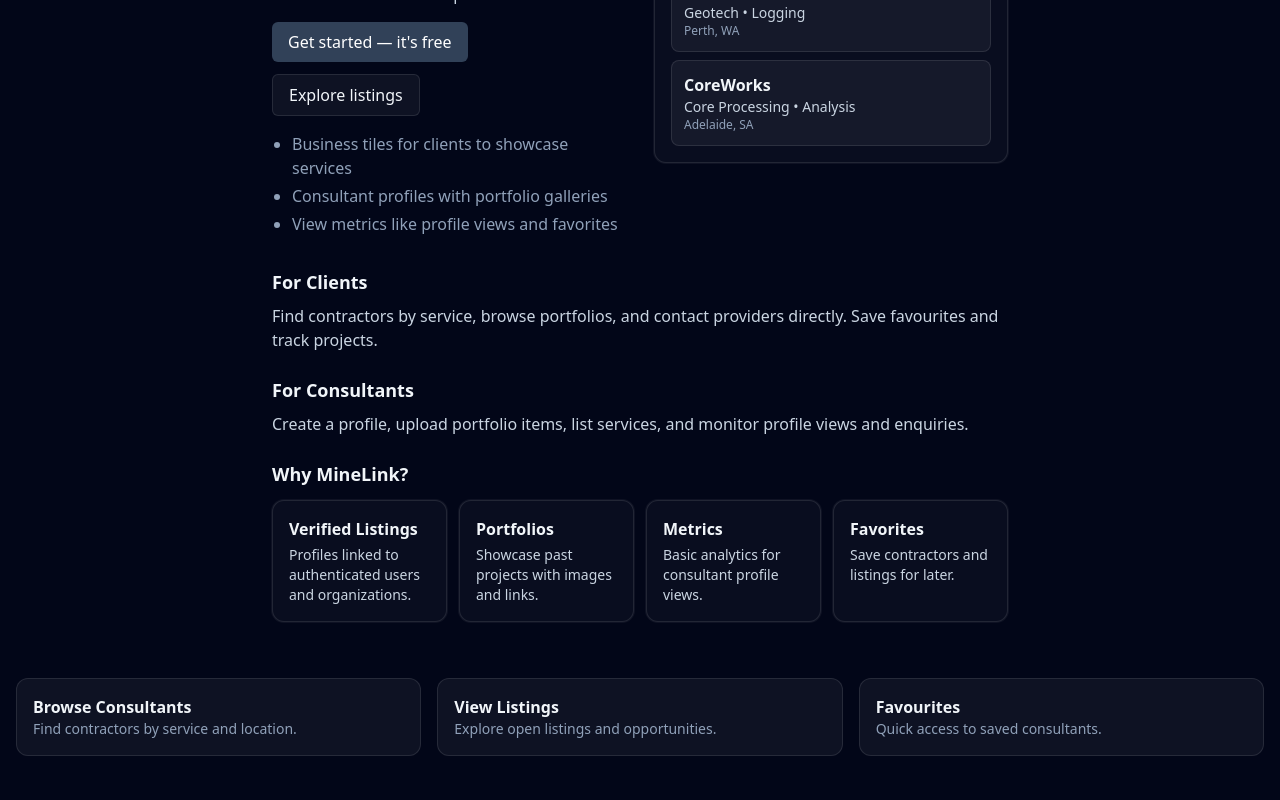
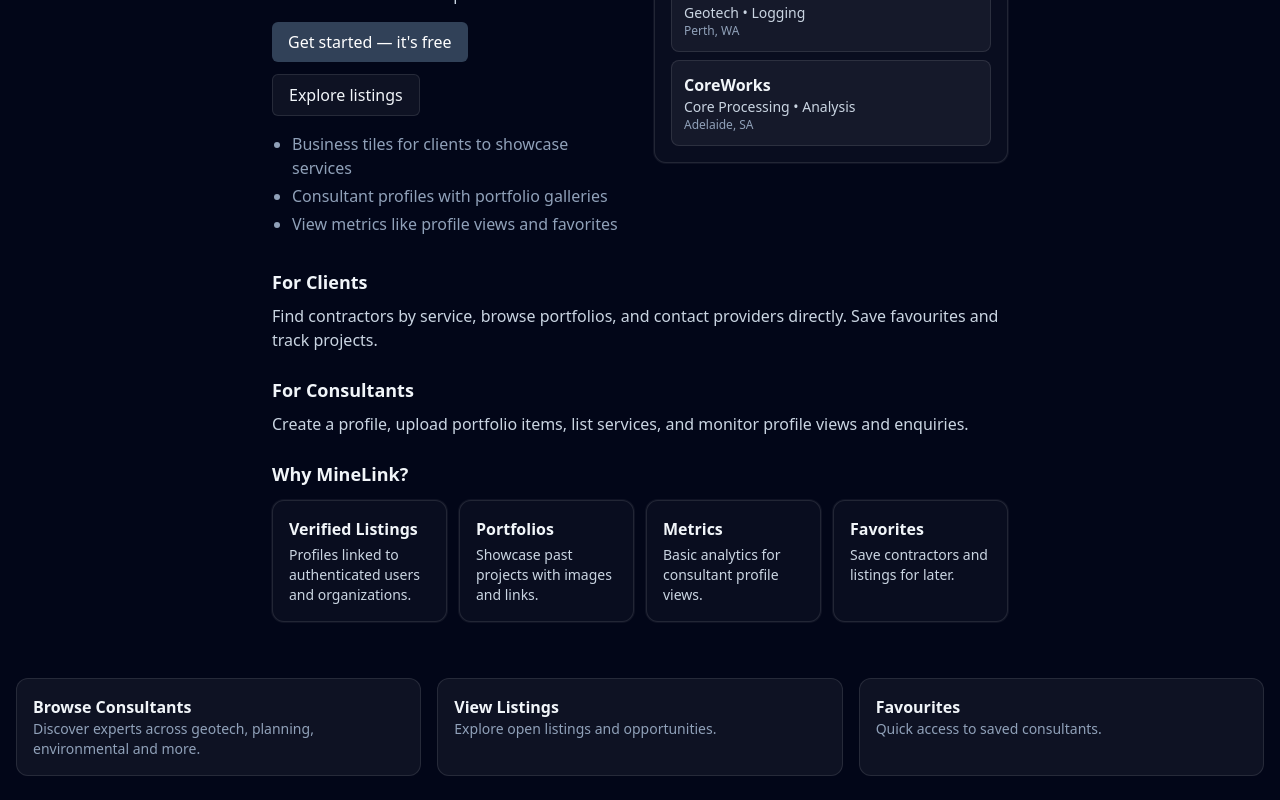
Before and after one commit to SIMPLIFYBI/LinkMine, a Next.js app: page / in a window 1280 px wide. Shown: the part 877-1677 px from the top of the page. Built offline with nearby package versions, Linux system fonts and the light colour scheme; no server answers.

Commit message:
chore: rebrand header to LinkMine

```diff
--- a/app/components/Header.jsx
+++ b/app/components/Header.jsx
@@ -11,10 +11,12 @@
   return (
     <header className="sticky top-0 z-40 bg-slate-900/70 backdrop-blur border-b border-white/10">
       <div className="mx-auto max-w-screen-xl px-4 h-14 flex items-center justify-between">
-        {/* Left: brand */}
-        <Logo />
+        <Link href="/" aria-label="Home" className="select-none">
+          <span className="text-xl font-bold tracking-tight bg-gradient-to-r from-sky-500 to-indigo-500 bg-clip-text text-transparent">
+            LinkMine
+          </span>
+        </Link>
         <nav className="flex items-center gap-1">
-          <Link href="/" className="text-lg font-semibold tracking-tight">MineLink</Link>
           <div className="hidden md:block">
             <DirectoryTab variant="desktop" />
           </div>
--- a/app/page.jsx
+++ b/app/page.jsx
@@ -122,17 +122,28 @@
 
       {/* Make the three boxes clickable */}
       <div className="mt-6 grid gap-4 grid-cols-1 sm:grid-cols-3">
-        <Link href="/consultants" className="group rounded-xl border border-white/10 bg-white/5 p-4 hover:bg-white/10 transition">
+        <Link
+          href="/consultants"
+          className="group block rounded-xl border border-white/10 bg-white/5 p-4 hover:bg-white/10 transition"
+        >
           <div className="text-base font-semibold">Browse Consultants</div>
-          <div className="text-sm text-slate-400">Find contractors by service and location.</div>
+          <div className="text-sm text-slate-400">
+            Discover experts across geotech, planning, environmental and more.
+          </div>
         </Link>
 
-        <Link href="/listings" className="group rounded-xl border border-white/10 bg-white/5 p-4 hover:bg-white/10 transition">
+        <Link
+          href="/listings"
+          className="group block rounded-xl border border-white/10 bg-white/5 p-4 hover:bg-white/10 transition"
+        >
           <div className="text-base font-semibold">View Listings</div>
           <div className="text-sm text-slate-400">Explore open listings and opportunities.</div>
         </Link>
 
-        <Link href="/favourites" className="group rounded-xl border border-white/10 bg-white/5 p-4 hover:bg-white/10 transition">
+        <Link
+          href="/favourites"
+          className="group block rounded-xl border border-white/10 bg-white/5 p-4 hover:bg-white/10 transition"
+        >
           <div className="text-base font-semibold">Favourites</div>
           <div className="text-sm text-slate-400">Quick access to saved consultants.</div>
         </Link>
```
